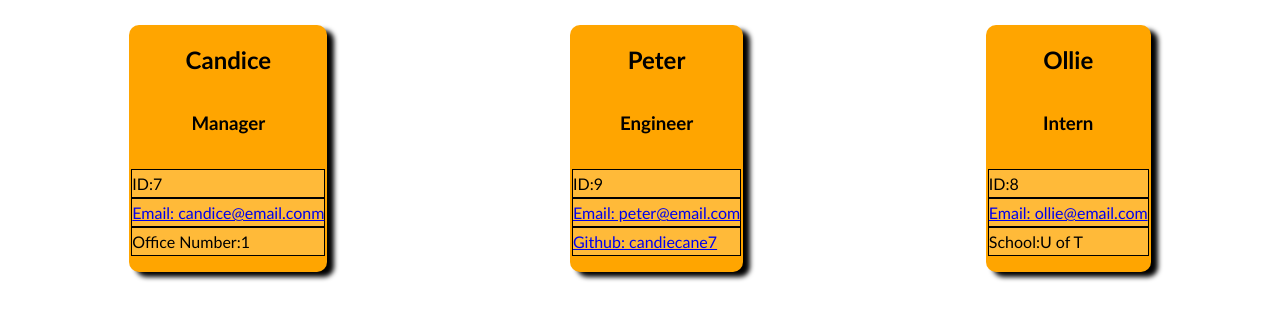
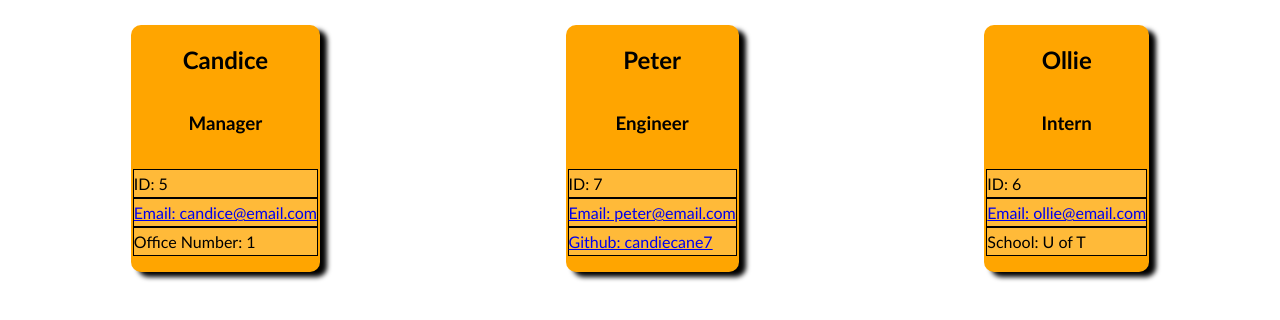
Before and after one commit to candiecane7/team-profile-generator, a website: page dist/index.html in a window 1280 px wide. Shown: the part 90-410 px from the top of the page. Drawn offline with Linux system fonts and the light colour scheme.

```diff
--- a/dist/index.html
+++ b/dist/index.html
@@ -21,9 +21,9 @@
         <h2>Candice</h2>
         <h3>Manager</h3>
         <ul>
-            <li>ID:7</li>
-            <li><a href="mailto:candice@email.conm">Email: candice@email.conm</a></li>
-            <li>Office Number:1</li>
+            <li>ID: 5</li>
+            <li><a href="mailto:candice@email.com">Email: candice@email.com</a></li>
+            <li>Office Number: 1</li>
         </ul>
 </div>
 
@@ -31,7 +31,7 @@
         <h2>Peter</h2>
         <h3>Engineer</h3>
         <ul>
-            <li>ID:9</li>
+            <li>ID: 7</li>
             <li><a href="mailto:peter@email.com">Email: peter@email.com</a></li>
             <li><a href="https://github.com/candiecane7" target="_blank">Github: candiecane7</a></li>
         </ul>
@@ -41,9 +41,9 @@
         <h2>Ollie</h2>
         <h3>Intern</h3>
         <ul>
-            <li>ID:8</li>
+            <li>ID: 6</li>
             <li><a href="mailto:ollie@email.com">Email: ollie@email.com</a></li>
-            <li>School:U of T</li>
+            <li>School: U of T</li>
         </ul>
 </div>
 </div>
```
Also changed, not shown: README.md.
